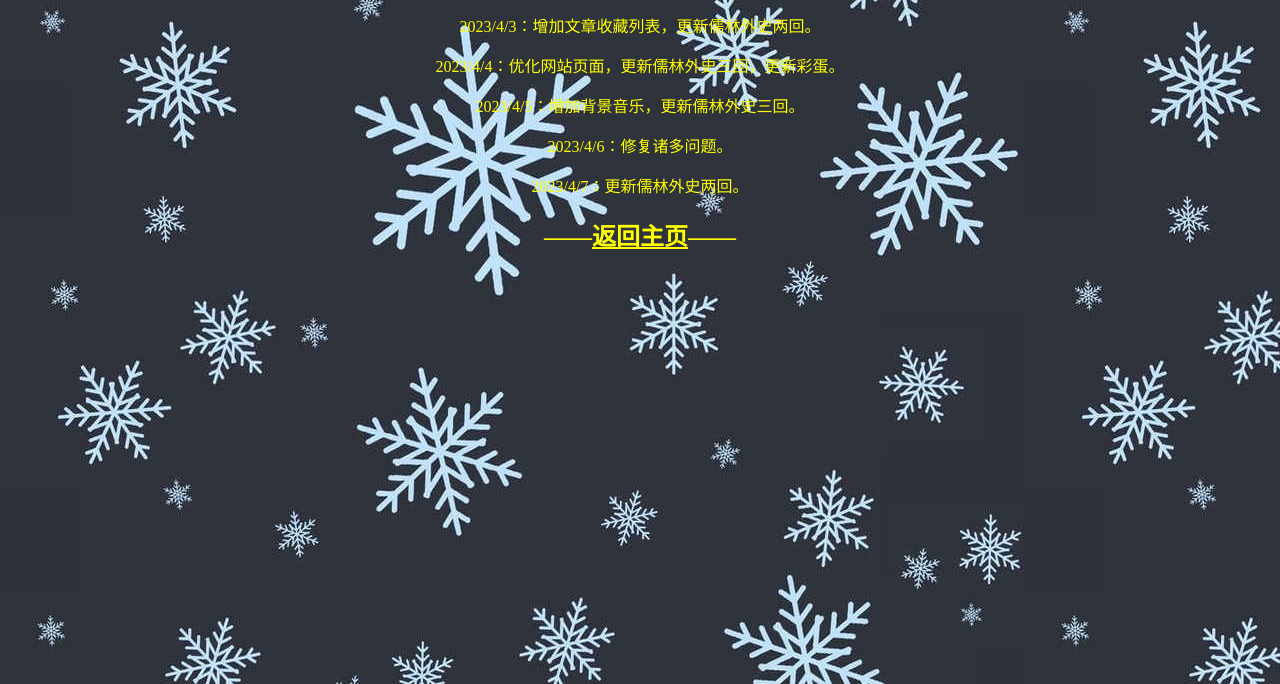
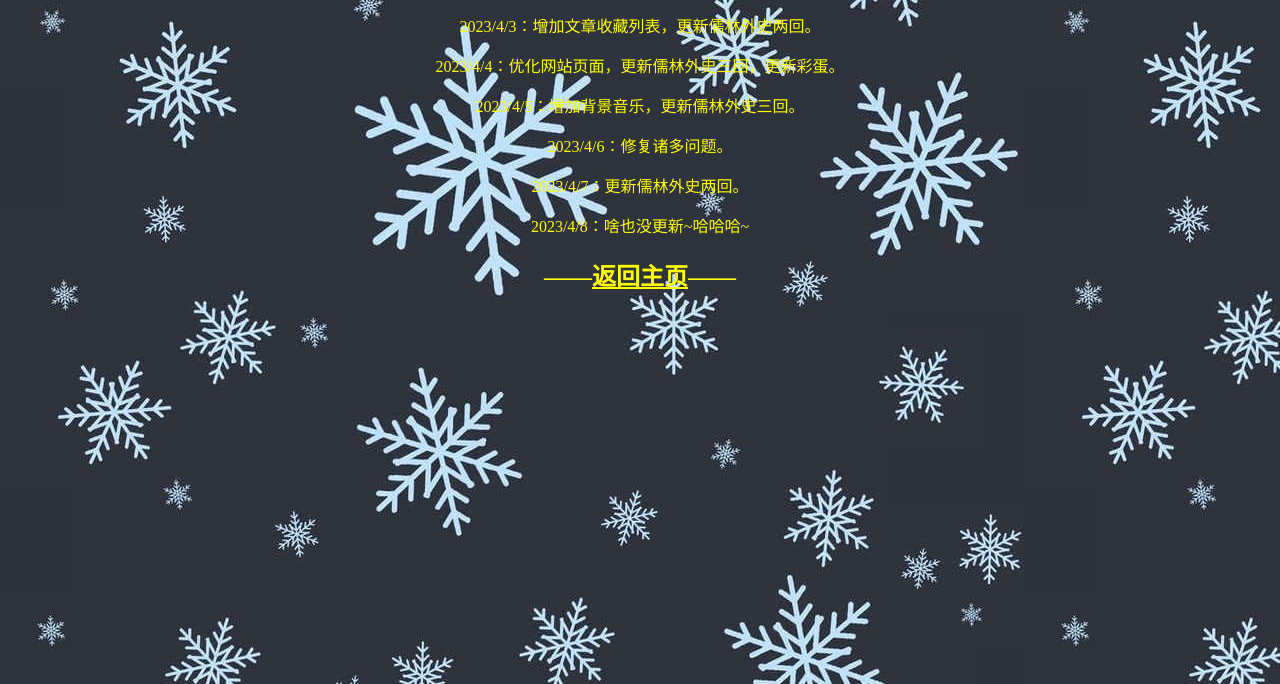
Before and after one commit to 0000-0002/langyawangchao.github.io, a plain HTML site: page gengxinrizhi.html in a window 1280 px wide. Shown: the part 116-800 px from the top of the page. Drawn offline with Linux system fonts and the light colour scheme.

Commit message:
Update gengxinrizhi.html

```diff
--- a/gengxinrizhi.html
+++ b/gengxinrizhi.html
@@ -42,6 +42,7 @@
 			<p>2023/4/5：增加背景音乐，更新儒林外史三回。</p>
 			<p>2023/4/6：修复诸多问题。</p>
 			<p>2023/4/7：更新儒林外史两回。</p>
+			<p>2023/4/8：啥也没更新~哈哈哈~</p>
 			<p><h2>——<a href="http://langyawangchao.github.io/index.html" target="_blank">返回主页</a>——</h2></p>
 		</div>
 
```
